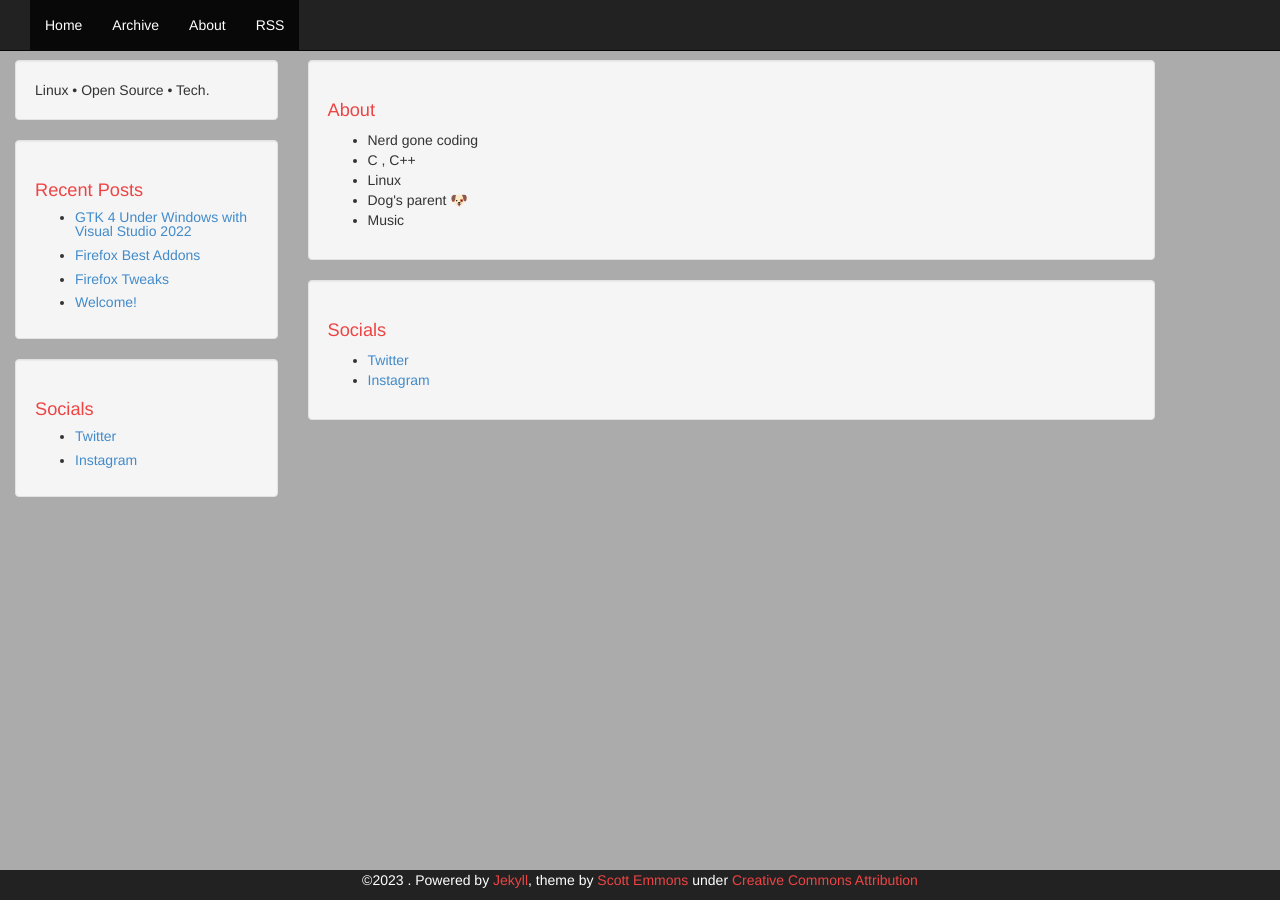
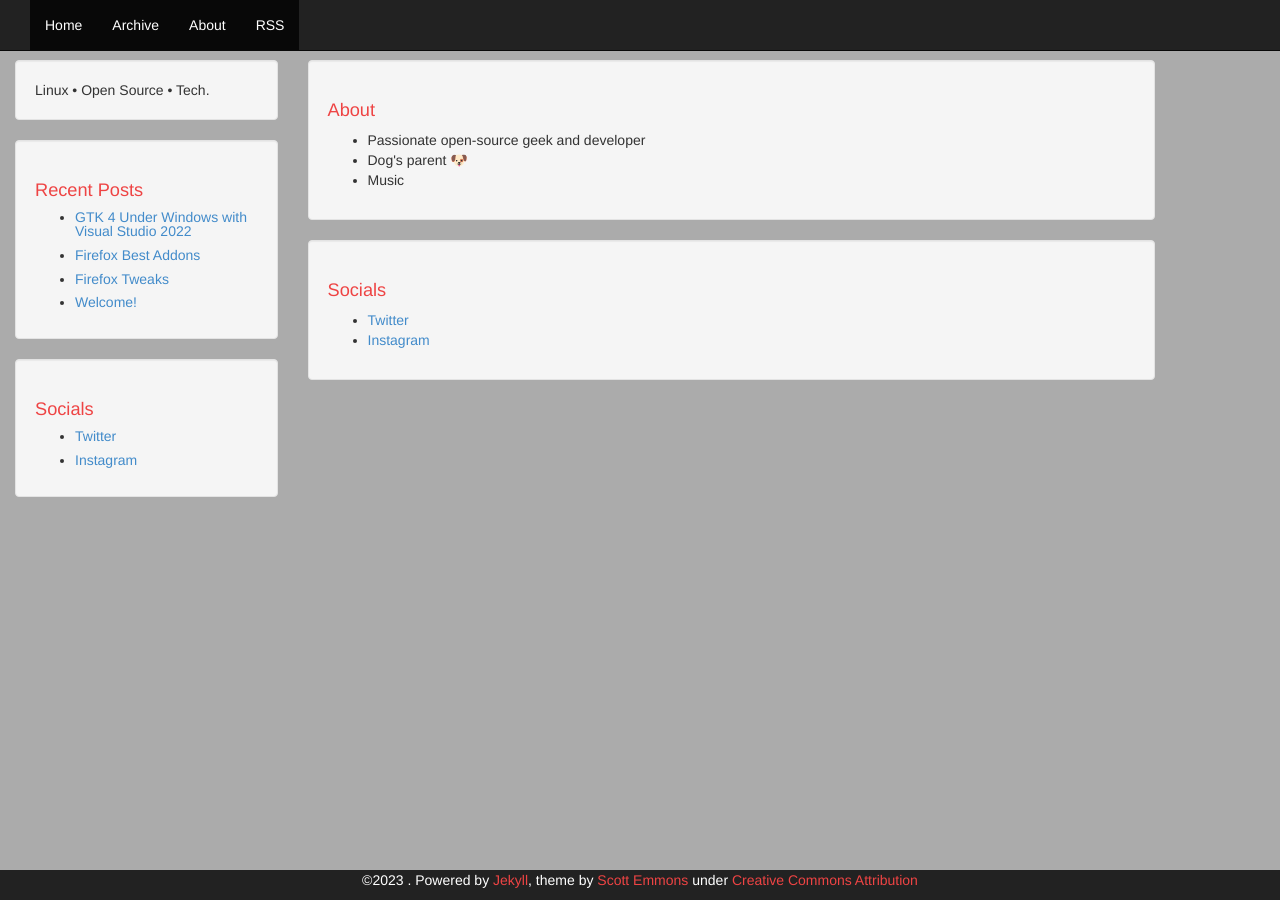
Before and after one commit to marekpistorius/blog.github.io, a Jekyll site: the page built from about.html, in a window 1280 px wide. Built offline with Jekyll 4.4.1, drawn with Linux system fonts in a browser that asks for light colours.

Commit message:
Update about.html
Signed-off-by: Marek Pistorius <marek.pistorius@mpistorius.eu>

```diff
--- a/about.html
+++ b/about.html
@@ -5,10 +5,8 @@ layout: default
 <div class="well">
     <h1>About</h1>
     <ul>
-        <li>Nerd gone coding</li>
-		<li> C , C++ </li>
-		<li> Linux </li>
-		<li> Dog's parent 🐶 </li>
+        <li>Passionate open-source geek and developer</li>
+	<li> Dog's parent 🐶 </li>
         <li> Music </li>
     </ul>
 </div>
```
